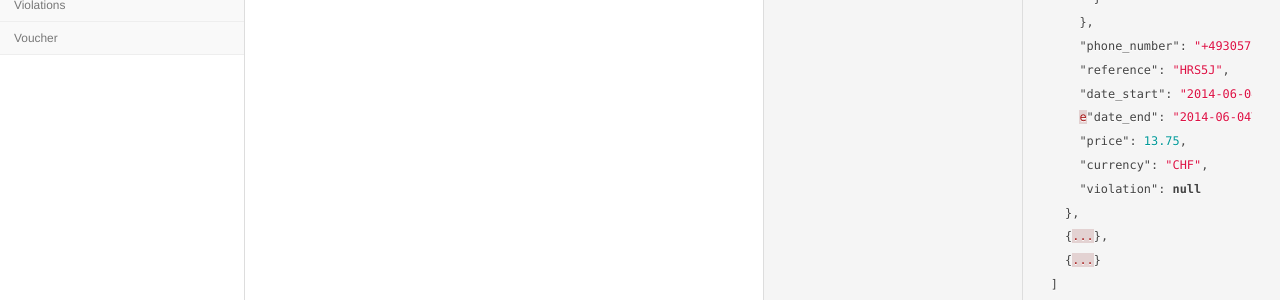
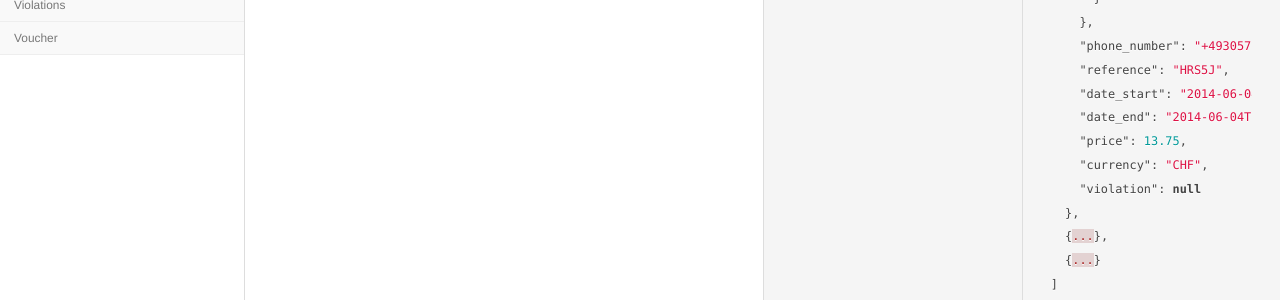
Before and after one commit to parku/docs, a Jekyll site: the page built from api/bookings.md, in a window 1280 px wide and 900 px high, scrolled down 6984 px. Shown: the part 533-833 px from the top of the window. Built offline with Jekyll 4.4.1, drawn with Linux system fonts in a browser that asks for light colours; Markdown is read by kramdown in place of the engine named in the settings.

Commit message:
Remove e

```diff
--- a/api/bookings.md
+++ b/api/bookings.md
@@ -373,7 +373,7 @@ Status: 200 OK
     "phone_number": "+493057701872",
     "reference": "HRS5J",
     "date_start": "{{ site.time | date: '%Y-%m-%d' }}T10:00:00{{ site.time | date: '%z' }}",
-    e"date_end": "{{ site.time | date: '%Y-%m-%d' }}T16:30:00{{ site.time | date: '%z' }}",
+    "date_end": "{{ site.time | date: '%Y-%m-%d' }}T16:30:00{{ site.time | date: '%z' }}",
     "price": 13.75,
     "currency": "CHF",
     "violation": null
```
